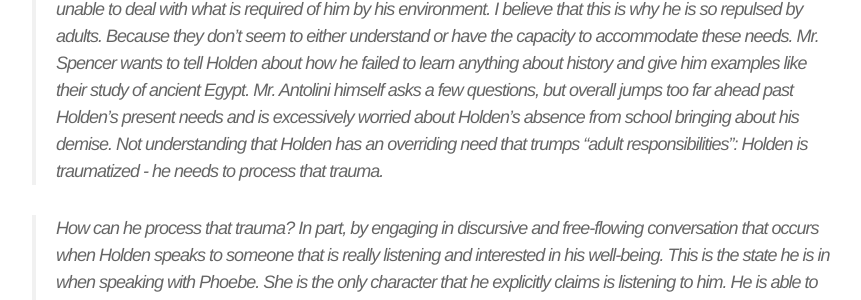
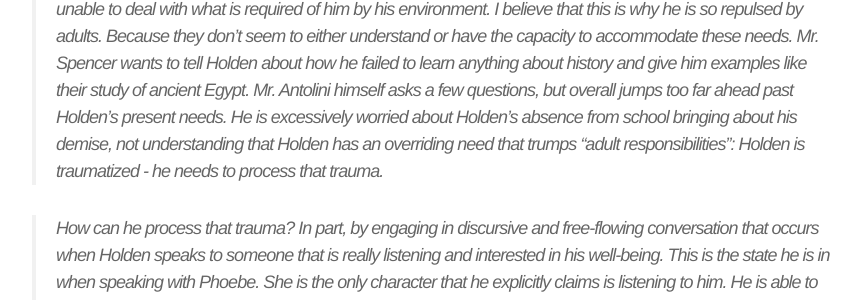
Before and after one commit to alitoiu/alitoiu.github.io, a Jekyll site: the page built from _posts/2019-07-24-Holden.markdown, in a window 1280 px wide and 900 px high, scrolled down 851 px. Shown: the part 288-588 px from the top of the window, without its empty margins (208-1069 px from the left). Built offline with Jekyll 4.4.1, drawn with Linux system fonts in a browser that asks for light colours; some of the changed text lies outside the part shown.

Commit message:
holden change

```diff
--- a/_posts/2019-07-24-Holden.markdown
+++ b/_posts/2019-07-24-Holden.markdown
@@ -18,7 +18,7 @@
 
 > In the first place, I feel that Holden desperately needed to connect with himself and whatever confusing meaning lay within him. Especially, to connect with his memories of Allie and various childish experiences and ideas. He may indeed be extremely traumatized. Not only due to Allie's death, but also because of his witnessing James Castle's defenestration. The defenestration alone could have severe implications on a person's psychology, as I could personally attest to when that occurred in my apartment building in New Haven and more recently, when my friend witnessed a murder. However, Holden rarely finds himself in a situation where people want to hear about these things. When he writes the essay about Allie's glove for Stradlater, Stradlater doesn't appreciate it.
 
-> My view is that as long as Holden doesn't deal with what's important to him, such as the trauma, he will remain unable to deal with what is required of him by his environment. I believe that this is why he is so repulsed by adults. Because they don't seem to either understand or have the capacity to accommodate these needs. Mr. Spencer wants to tell Holden about how he failed to learn anything about history and give him examples like their study of ancient Egypt. Mr. Antolini himself asks a few questions, but overall jumps too far ahead past Holden's present needs and is excessively worried about Holden's absence from school bringing about his demise. Not understanding that Holden has an overriding need that trumps "adult responsibilities": Holden is traumatized - he needs to process that trauma.
+> My view is that as long as Holden doesn't deal with what's important to him, such as the trauma, he will remain unable to deal with what is required of him by his environment. I believe that this is why he is so repulsed by adults. Because they don't seem to either understand or have the capacity to accommodate these needs. Mr. Spencer wants to tell Holden about how he failed to learn anything about history and give him examples like their study of ancient Egypt. Mr. Antolini himself asks a few questions, but overall jumps too far ahead past Holden's present needs. He is excessively worried about Holden's absence from school bringing about his demise, not understanding that Holden has an overriding need that trumps "adult responsibilities": Holden is traumatized - he needs to process that trauma.
 
 > How can he process that trauma? In part, by engaging in discursive and free-flowing conversation that occurs when Holden speaks to someone that is really listening and interested in his well-being. This is the state he is in when speaking with Phoebe. She is the only character that he explicitly claims is listening to him. He is able to admit what he actually wants to her (to be the catcher in the rye), a level of vulnerability and honesty that is uncommon for him in the outside world.
 
```
